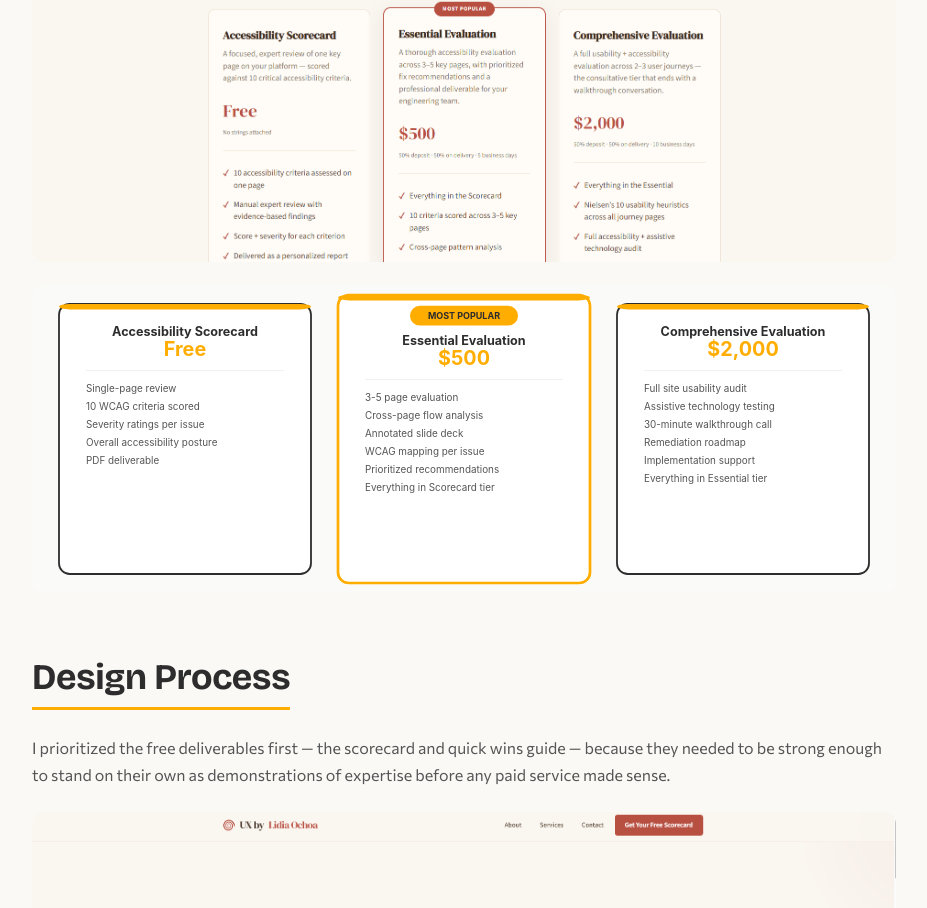
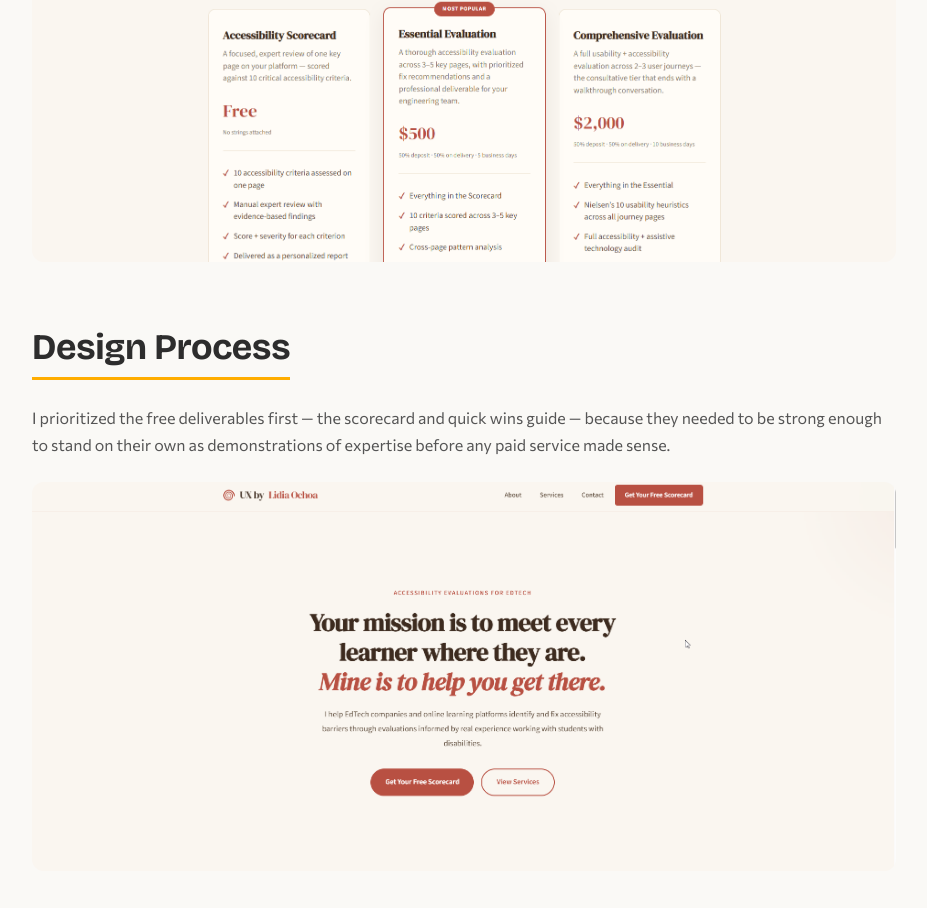
Before and after one commit to lidsocho/ux-by-lidia-ochoa, an Astro site: page /a11y-consulting in a window 1280 px wide. Shown: the part 2614-3522 px from the top of the page, without its empty margins (296-1223 px from the left). Built offline with nearby package versions, Linux system fonts and the light colour scheme; Astro itself is replaced by a stand-in of ours.

Commit message:
Remove duplicate service tiers SVG from A11y Consulting case study
Co-Authored-By: Claude Opus 4.6 <noreply@anthropic.com>

```diff
--- a/src/pages/a11y-consulting.astro
+++ b/src/pages/a11y-consulting.astro
@@ -113,7 +113,6 @@ const sections = [
           </div>
 
           <img src="/images/a11y-consulting/site-services.png" alt="Live consulting site Services page showing three pricing tiers: Accessibility Scorecard (free), Essential Evaluation ($500, most popular), and Comprehensive Evaluation ($2,000) with detailed feature lists for each tier" class="reveal" loading="lazy" />
-          <img src="/images/a11y-consulting/service-tiers.svg" alt="Three service tier cards showing the Accessibility Scorecard (free), Essential Evaluation ($500, most popular), and Comprehensive Evaluation ($2,000) with feature lists for each" class="reveal" loading="lazy" />
         </div>
       </section>
 
```
